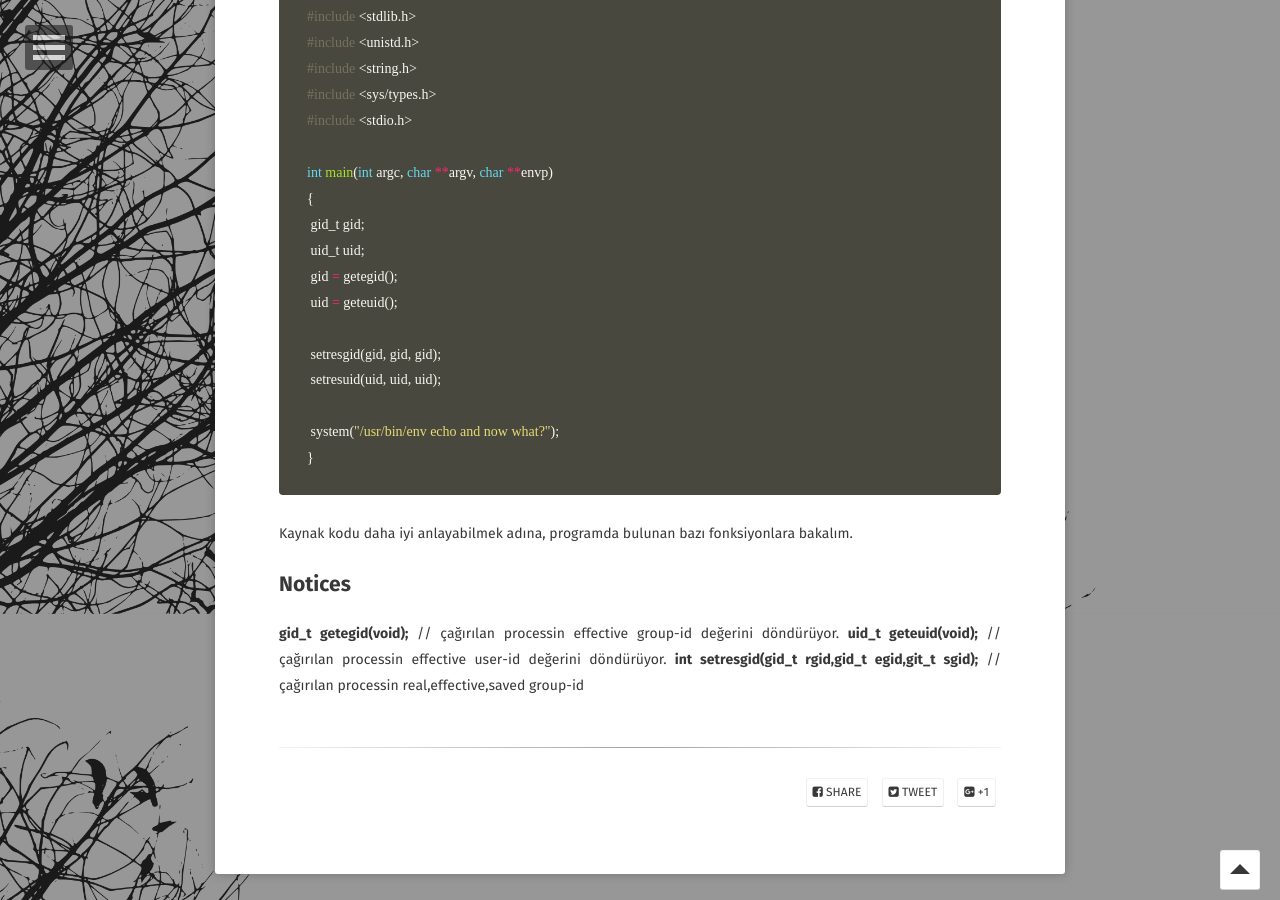
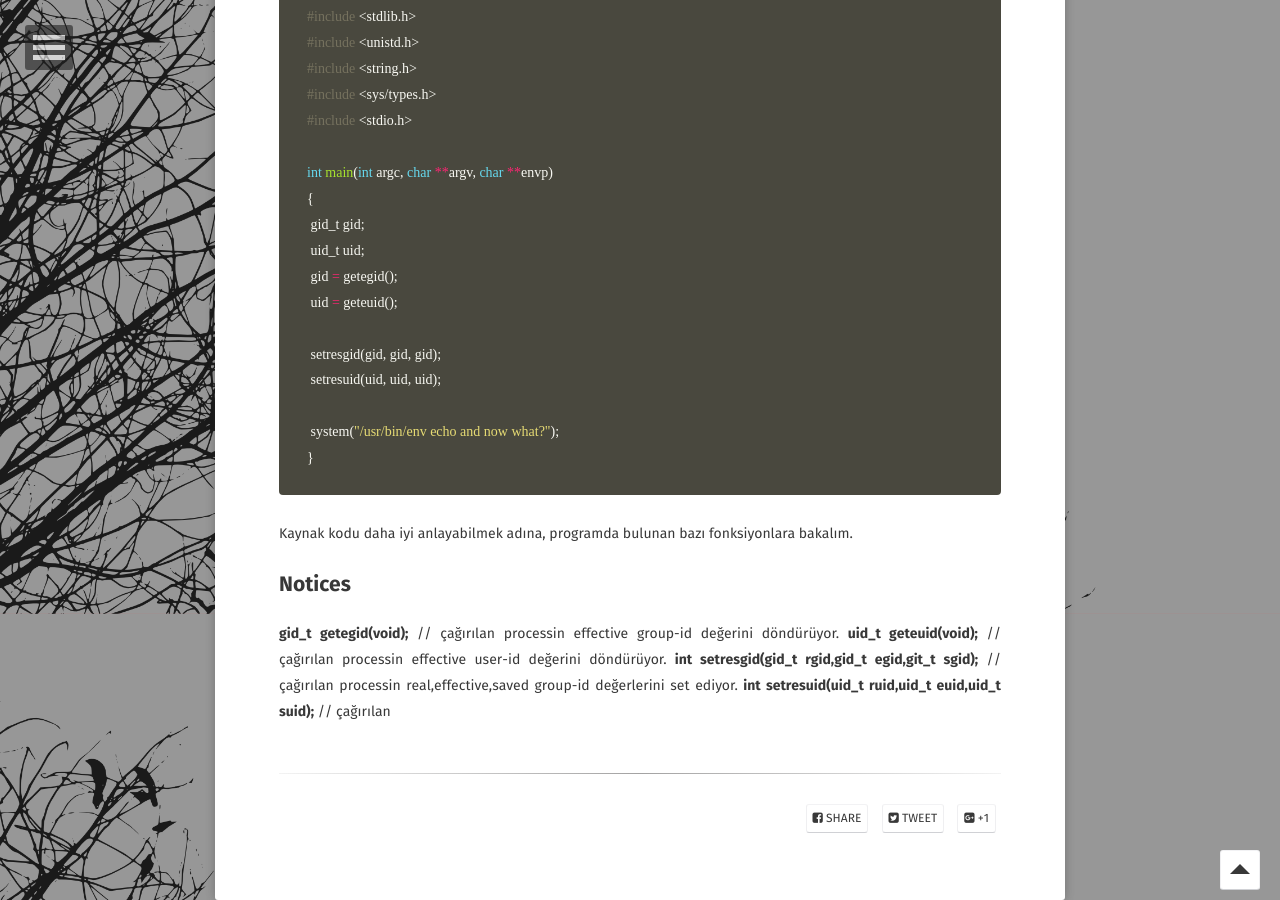
Before and after one commit to burcudemiralp/burcudemiralp.github.io, a Jekyll site: the page built from _posts/2018-02-23-nebula-writeup.md, in a window 1280 px wide and 900 px high, scrolled down 1186 px. Built offline with Jekyll 4.4.1, drawn with Linux system fonts in a browser that asks for light colours; some web fonts are replaced.

Commit message:
Update 2018-02-23-nebula-writeup.md

```diff
--- a/_posts/2018-02-23-nebula-writeup.md
+++ b/_posts/2018-02-23-nebula-writeup.md
@@ -62,4 +62,7 @@ Kaynak kodu daha iyi anlayabilmek adına, programda bulunan bazı fonksiyonlara
 ## Notices
 **gid_t getegid(void);** // çağırılan processin effective group-id değerini döndürüyor.
 **uid_t geteuid(void);** // çağırılan processin effective user-id değerini döndürüyor.
-**int setresgid(gid_t rgid,gid_t egid,git_t sgid);** // çağırılan processin real,effective,saved  group-id
+**int setresgid(gid_t rgid,gid_t egid,git_t sgid);** // çağırılan processin real,effective,saved  group-id değerlerini set ediyor.
+**int setresuid(uid_t ruid,uid_t euid,uid_t suid);** // çağırılan
+
+{: .notice}
```
